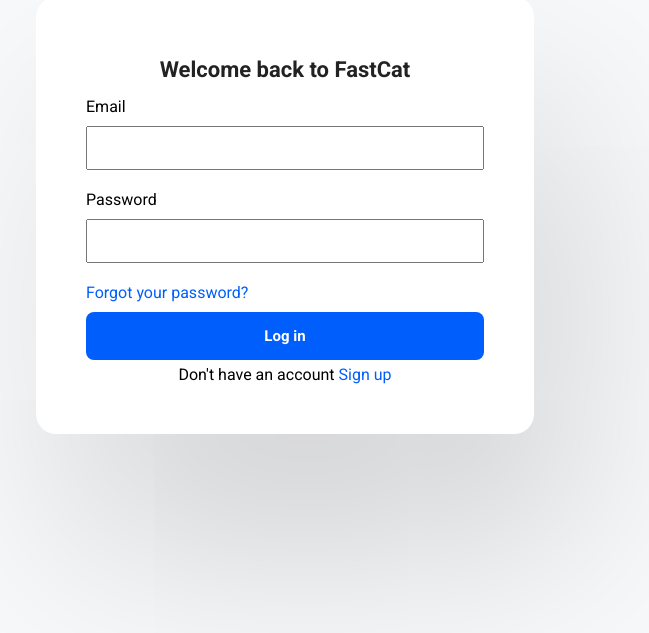
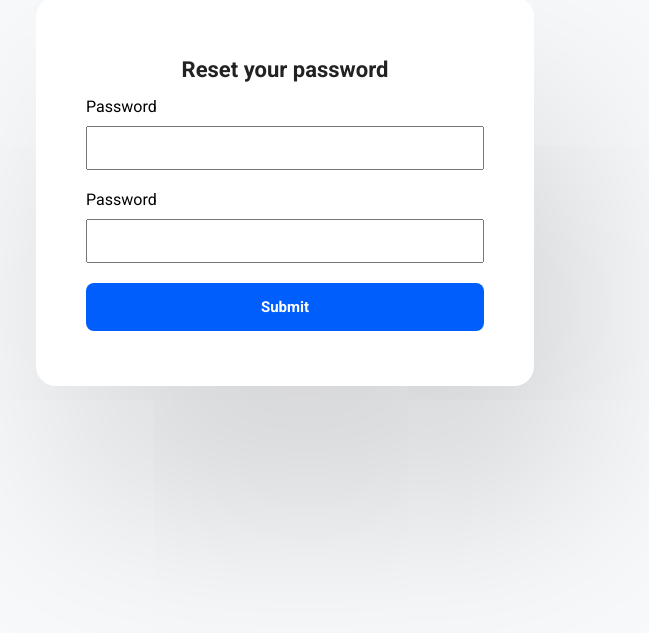
Before and after one commit to projetinnovationssy/frontend, a React (Create React App) app: page / in a window 1280 px wide. Shown: the part 109-742 px from the top of the page, without its empty margins (355-1004 px from the left). Built offline with nearby package versions, Linux system fonts and the light colour scheme.

Commit message:
Reset Password Form - new password

```diff
--- a/src/App.js
+++ b/src/App.js
@@ -1,9 +1,10 @@
 import SignInForm from "./Components/Form/SignInForm";
+import ResetPasswordForm from "./Components/Form/ResetPasswordForm";
 import "./css/App.css"
 function App() {
   return (
     <div className="App">
-        <SignInForm/>
+        <ResetPasswordForm/>
     </div>
   );
 }
--- /dev/null
+++ b/src/Components/Form/ResetPasswordForm.jsx
@@ -0,0 +1,20 @@
+import React from "react";
+import FormTextField from "./FormTextField";
+import styles from "./Form.module.css"
+class ResetPasswordForm extends React.Component{
+    constructor(props){
+        super(props)
+    }
+    render(){
+        return <div className={styles.form}>
+            <h1 className={styles.title} >Reset your password</h1>
+            <FormTextField label="Password" type="password" id="password1"/>
+            <FormTextField label="Password" type="password" id="password2"/>
+            <div className={styles.groupForm}>
+                <button className={styles.button}>Submit</button>
+            </div>
+        </div>
+    }
+}
+
+export default ResetPasswordForm;
```
